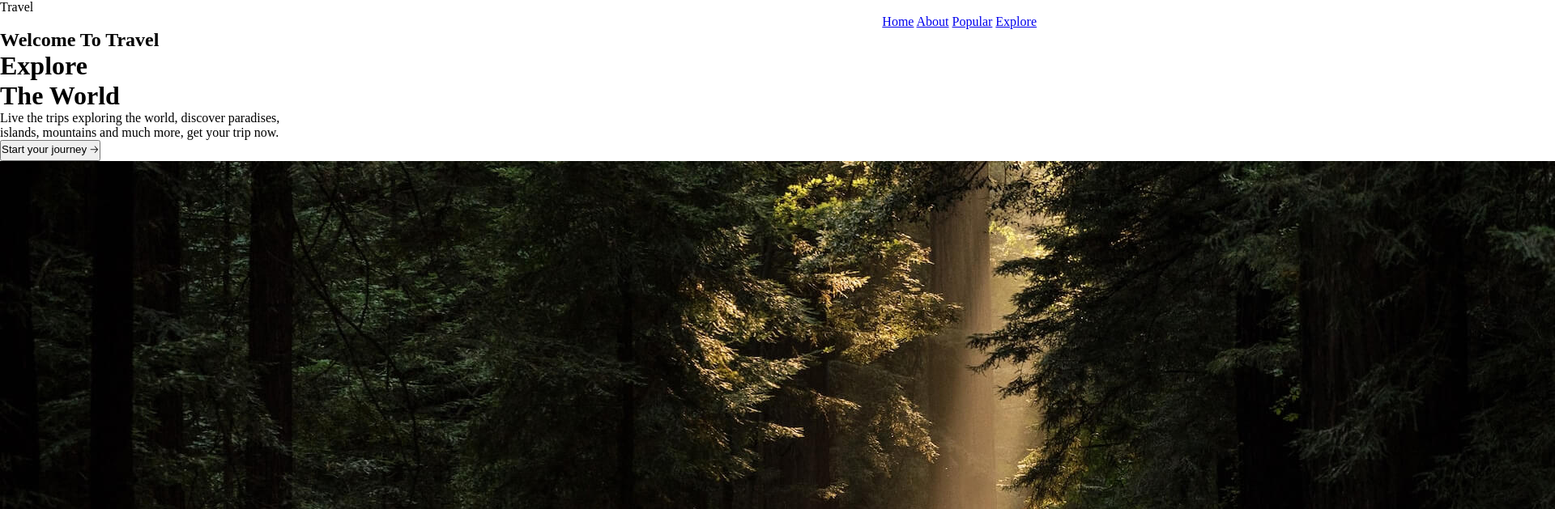
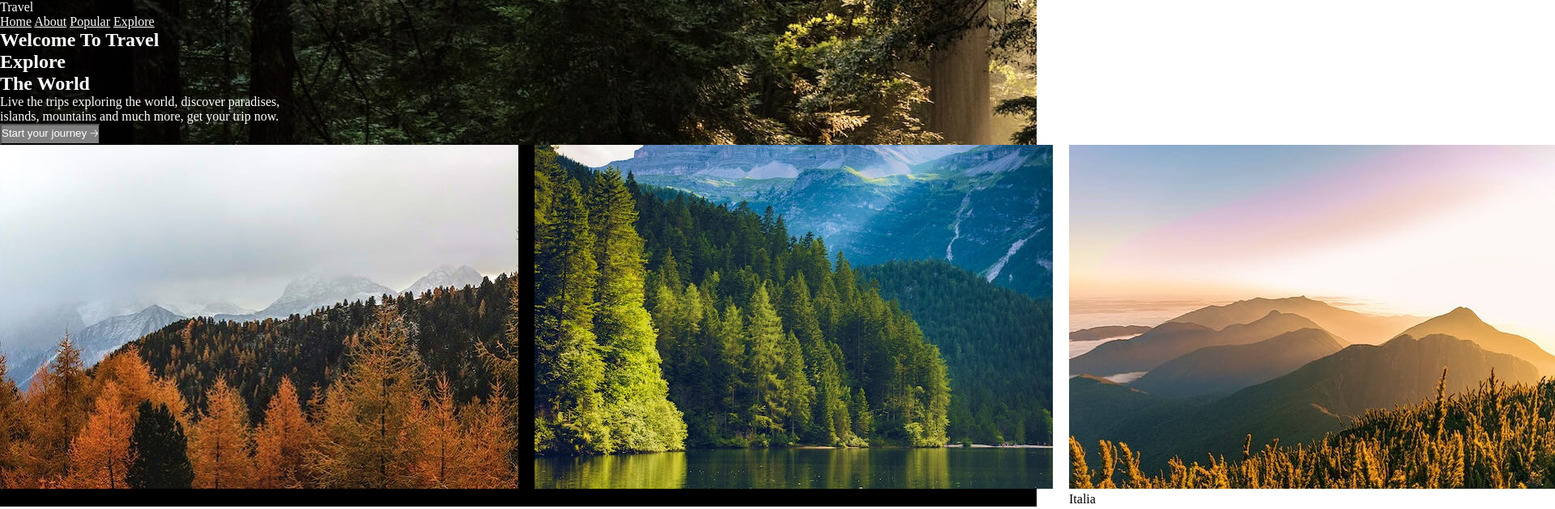
Before and after one commit to pedromp-hub/Website-HTML.CSS, a plain HTML site: page Index.html in a window 1280 px wide. Shown: the top 629 px of the page at 81% size, 1920 px wide, since content can reach past the window. Drawn offline with Linux system fonts and the light colour scheme.

Commit message:
Avance del header aplicando css

```diff
--- a/Index.html
+++ b/Index.html
@@ -9,15 +9,16 @@
     <link rel="icon" href="img/world-globe-earth-map-png.png">
 </head>
 <body>
-   <nav>
+   <section class="encabezado">
+    <nav>
         <div class="nav-izq">
             <p>Travel</p>
         </div>
         <div class="nav-drc">
-            <a href="#HOME">Home</a>
-            <a href="#ABOUT">About</a>
-            <a href="#POPULAR">Popular</a>
-            <a href="#EXPLORE">Explore</a>
+            <a  href="#HOME">Home</a>
+            <a  href="#ABOUT">About</a>
+            <a  href="#POPULAR">Popular</a>
+            <a  href="#EXPLORE">Explore</a>
         </div>
    </nav>
    <header>
@@ -28,8 +29,26 @@
             <p id="parrafo1">Live the trips exploring the world, discover paradises,</p>
             <p id="parrafo1">islands, mountains and much more, get your trip now.</p>
             <button id="boton1"><p>Start your journey 🡢</p></button>
-            <img src="img/home-bg.jpg" alt="Imagenenprocesodecarga">
         </div>
    </header>
+   </section>
+   <section class="gallery">
+        <div id="gallery1">
+            <img src="img/home-trees.jpg" alt="Croacia">
+            <span>Croacia</span>
+        </div>
+        <div>
+            <img src="img/home-lake.jpg" alt="Irlanda">
+            <span>Irlanda</span>
+        </div>
+        <div>
+            <img src="img/home-mountain.jpg" alt="Italia">
+            <span>Italia</span>
+        </div>
+        <div>
+            <img src="img/home-beach.jpg" alt="España">
+            <span>España</span>
+        </div>
+   </section>
 </body>
 </html>
--- a/style.css
+++ b/style.css
@@ -3,11 +3,51 @@
     padding: 0;
 }
 
-.nav-izq{
+.encabezado{
+    background-image: url(img/home-bg.jpg);
+}
+.encabezado .nav-izq{
     text-align: left;
+    color: white;
+    display: flex;
+}
+
+.encabezado .nav-drc a{
+    color: white;
 
 }
 
-.nav-drc{
-    text-align: right;
+.encabezado .header-title #title1{
+    color: white;
 }
+
+.encabezado .header-title #title2{
+    color: white;
+}
+
+.encabezado .header-title #parrafo1{
+    color: white;
+}
+
+.encabezado .header-title #boton1{
+    color: white;
+    background-color: gray;
+}
+
+.gallery {
+  display: flex;
+  gap: 20px;
+  background-color: black;
+}
+
+.gallery1 {
+  position: relative;
+  width: 40px;
+  height: 40px;
+  border-radius: 10px;
+}
+
+.gallery1 img {
+  width: 30%;
+  height: 30%;
+}
```
